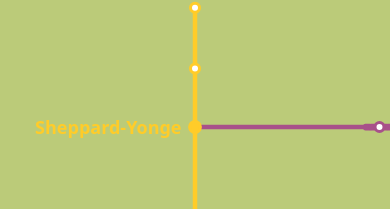
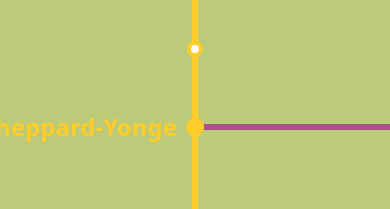
Before and after one commit to eriklangille/ttc_stats, a React (Vite) app: page / in a window 390 px wide. Shown: the part 295-504 px from the top of the page. Built offline with nearby package versions, Linux system fonts and the light colour scheme.

Commit message:
mobile adjustments

```diff
--- a/src/App.tsx
+++ b/src/App.tsx
@@ -25,7 +25,7 @@
   }, []);
 
   return (
-    <div className="relative">
+    <div className="h-full w-full relative">
       <div className="fixed top-0 left-0 z-50 w-full sm:w-auto">
         <StationSelector
           onStationSelect={setSelectedStation}
@@ -48,7 +48,7 @@
           />
         )
       )}
-      <div className="max-w-7xl mx-auto p-8 text-center">
+      <div className="h-full w-full">
         <Map
           sizeX={1500}
           scale={isMobile ? 2.25 : 3}
@@ -59,8 +59,6 @@
           isMobile={isMobile}
         />
       </div>
-
-      {/* <h1 className="text-5xl font-bold my-4 leading-tight">TTC Subway Delays</h1> */}
     </div>
   );
 }
--- a/src/components/map.tsx
+++ b/src/components/map.tsx
@@ -356,7 +356,7 @@
 const Map = ({
   sizeX = 1000,
   sizeY = 1000,
-  scale = 3,
+  scale: initialScale = 3,
   strokeWidth = 10,
   selectedStation = null,
   isMobile = false,
@@ -370,28 +370,28 @@
   const midY = sizeY / 2;
   const offsetX = initialPosition.x - midX;
   const offsetY = initialPosition.y - midY;
-  const initialTranslateX = -offsetX * scale;
-  const initialTranslateY = -offsetY * scale;
+  const initialTranslateX = -offsetX * initialScale;
+  const initialTranslateY = -offsetY * initialScale;
 
+  // Animation state
   const [adjustedTranslateX, setAdjustedTranslateX] = useState(initialTranslateX);
   const [adjustedTranslateY, setAdjustedTranslateY] = useState(initialTranslateY);
-  const [isAnimating, setIsAnimating] = useState(false);
-
-  // Replace cooldown state with ref
+  const [scale, setScale] = useState(initialScale);
+  const [lastDistance, setLastDistance] = useState<number | null>(null);
+  const [targetScale, setTargetScale] = useState(initialScale);
+  const [targetTranslateX, setTargetTranslateX] = useState(initialTranslateX);
+  const [targetTranslateY, setTargetTranslateY] = useState(initialTranslateY);
+  const animationFrameRef = useRef<number>(0);
+  const lastAnimationTime = useRef<number>(0);
   const isOnCooldown = useRef(false);
-  const COOLDOWN_DURATION = 900; // 500ms cooldown
+  const COOLDOWN_DURATION = 900;
 
   // Add ref for the map container
   const mapContainerRef = useRef<HTMLDivElement>(null);
 
-  // Calculate position based on selected station
-  useEffect(() => {
-    // Skip animation on initial render
-    if (!selectedStation) return;
-
-    const line = LINES[selectedStation.line];
-    const station = line.stations.find(s => s.name === selectedStation.name);
-    if (station) {
+  // Calculate target position for a given station and scale
+  const calculateTargetPosition = (station: Station, currentScale: number) => {
+    const line = LINES[station.line];
     const points = getAbsolutePoints(line.start, line.line);
     const stationPosition = getPointAtDistance(points, station.distance);
 
@@ -404,19 +404,69 @@
     const offsetX = stationPosition.x - midX;
     const offsetY = stationPosition.y - midY;
 
-      const newTranslateX = -offsetX * scale - (sizeX - viewportWidth) / 2;
-      const newTranslateY = -offsetY * scale - (sizeY - viewportHeight) / 2;
+    return {
+      translateX: -offsetX * currentScale - (sizeX - viewportWidth) / 2,
+      translateY: -offsetY * currentScale - (sizeY - viewportHeight) / 2
+    };
+  };
 
-      setIsAnimating(true);
+  // Update target position when selected station or scale changes
+  useEffect(() => {
+    if (!selectedStation) return;
+
+    const { translateX, translateY } = calculateTargetPosition(selectedStation, targetScale);
+    setTargetTranslateX(translateX);
+    setTargetTranslateY(translateY);
+  }, [selectedStation, targetScale, sizeX, sizeY]);
+
+  // Combined smooth animation for both scale and position
+  useEffect(() => {
+    if (scale === targetScale &&
+        adjustedTranslateX === targetTranslateX &&
+        adjustedTranslateY === targetTranslateY) return;
+
+    const animate = () => {
+      const now = performance.now();
+      const timeSinceLastChange = now - lastAnimationTime.current;
+
+      // Only update if enough time has passed (16ms = ~60fps)
+      if (timeSinceLastChange >= 16) {
+        const easing = 0.2; // Increased from 0.1 to 0.3 for faster animation
+
+        // Calculate new scale
+        const newScale = scale + (targetScale - scale) * easing;
+
+        // Calculate new position
+        const newTranslateX = adjustedTranslateX + (targetTranslateX - adjustedTranslateX) * easing;
+        const newTranslateY = adjustedTranslateY + (targetTranslateY - adjustedTranslateY) * easing;
+
+        // If we're very close to the target, just set it directly
+        if (Math.abs(newScale - targetScale) < 0.001 &&
+            Math.abs(newTranslateX - targetTranslateX) < 0.001 &&
+            Math.abs(newTranslateY - targetTranslateY) < 0.001) {
+          setScale(targetScale);
+          setAdjustedTranslateX(targetTranslateX);
+          setAdjustedTranslateY(targetTranslateY);
+        } else {
+          setScale(newScale);
           setAdjustedTranslateX(newTranslateX);
           setAdjustedTranslateY(newTranslateY);
+          lastAnimationTime.current = now;
+          animationFrameRef.current = requestAnimationFrame(animate);
+        }
+      } else {
+        animationFrameRef.current = requestAnimationFrame(animate);
+      }
+    };
 
-      // Reset animation state after transition
-      setTimeout(() => {
-        setIsAnimating(false);
-      }, 500);
+    animationFrameRef.current = requestAnimationFrame(animate);
+
+    return () => {
+      if (animationFrameRef.current) {
+        cancelAnimationFrame(animationFrameRef.current);
       }
-  }, [selectedStation, scale, sizeX, sizeY]);
+    };
+  }, [targetScale, scale, targetTranslateX, targetTranslateY, adjustedTranslateX, adjustedTranslateY]);
 
   // Add scroll and touch handlers
   const handleScroll = (e: WheelEvent) => {
@@ -446,10 +496,50 @@
     }
   };
 
+  const handleTouchStart = (e: TouchEvent) => {
+    if (e.touches.length === 2) {
+      const touch1 = e.touches[0];
+      const touch2 = e.touches[1];
+      const distance = Math.hypot(
+        touch2.clientX - touch1.clientX,
+        touch2.clientY - touch1.clientY
+      );
+      setLastDistance(distance);
+    }
+  };
+
+  const handleTouchMove = (e: TouchEvent) => {
+    if (e.touches.length === 2 && lastDistance !== null) {
+      e.preventDefault();
+      const touch1 = e.touches[0];
+      const touch2 = e.touches[1];
+      const distance = Math.hypot(
+        touch2.clientX - touch1.clientX,
+        touch2.clientY - touch1.clientY
+      );
+
+      const scaleChange = distance / lastDistance;
+      const newTargetScale = targetScale * scaleChange;
+
+      // Limit scale between 1 and 5
+      setTargetScale(Math.min(Math.max(newTargetScale, 1), 5));
+      setLastDistance(distance);
+    }
+  };
+
+  const handleTouchEnd = () => {
+    setLastDistance(null);
+  };
+
   useEffect(() => {
     if (selectedStation) {
       if (isMobile) {
-        // TODO: add pinch to zoom
+        const mapContainer = mapContainerRef.current;
+        if (mapContainer) {
+          mapContainer.addEventListener('touchstart', handleTouchStart, { passive: false });
+          mapContainer.addEventListener('touchmove', handleTouchMove, { passive: false });
+          mapContainer.addEventListener('touchend', handleTouchEnd);
+        }
       } else {
         document.addEventListener('wheel', handleScroll, { passive: false });
       }
@@ -457,12 +547,17 @@
 
     return () => {
       if (isMobile) {
-        // TODO: add pinch to zoom
+        const mapContainer = mapContainerRef.current;
+        if (mapContainer) {
+          mapContainer.removeEventListener('touchstart', handleTouchStart);
+          mapContainer.removeEventListener('touchmove', handleTouchMove);
+          mapContainer.removeEventListener('touchend', handleTouchEnd);
+        }
       } else {
         document.removeEventListener('wheel', handleScroll);
       }
     };
-  }, [selectedStation, isMobile]);
+  }, [selectedStation, isMobile, lastDistance]);
 
   const lineElements = useMemo(() =>
     Object.entries(LINES).map(([lineName, { color, start, line: relativePoints }]) => {
@@ -615,7 +710,6 @@
         top: 0,
         left: 0,
         transform: `translate(${adjustedTranslateX}px, ${adjustedTranslateY}px) scale(${scale})`,
-        transition: isAnimating ? 'transform 0.5s ease-in-out' : 'none',
         backgroundImage: `url(${ttcBg})`,
         backgroundSize: 'cover',
         backgroundPosition: 'bottom 0px right -50px',
--- a/src/index.css
+++ b/src/index.css
@@ -5,8 +5,16 @@
     @apply font-sans;
   }
 
+  html, body {
+    @apply h-full w-full overflow-hidden;
+  }
+
   body {
-    @apply grid place-items-center min-w-[320px] min-h-screen relative m-0 bg-background text-foreground;
+    @apply relative m-0 bg-background text-foreground;
+  }
+
+  #root {
+    @apply h-full w-full;
   }
 }
 
--- a/src/index.html
+++ b/src/index.html
@@ -2,7 +2,9 @@
 <html lang="en">
   <head>
     <meta charset="UTF-8" />
-    <meta name="viewport" content="width=device-width, initial-scale=1.0" />
+    <meta name="viewport" content="width=device-width, initial-scale=1.0, viewport-fit=cover" />
+    <meta name="apple-mobile-web-app-capable" content="yes" />
+    <meta name="apple-mobile-web-app-status-bar-style" content="black-translucent" />
     <link rel="icon" type="image/svg+xml" href="./station.svg" />
     <title>Take The Car</title>
     <script type="module" src="./frontend.tsx" async></script>
```
Lines whose indentation alone changed are shown as unchanged.
